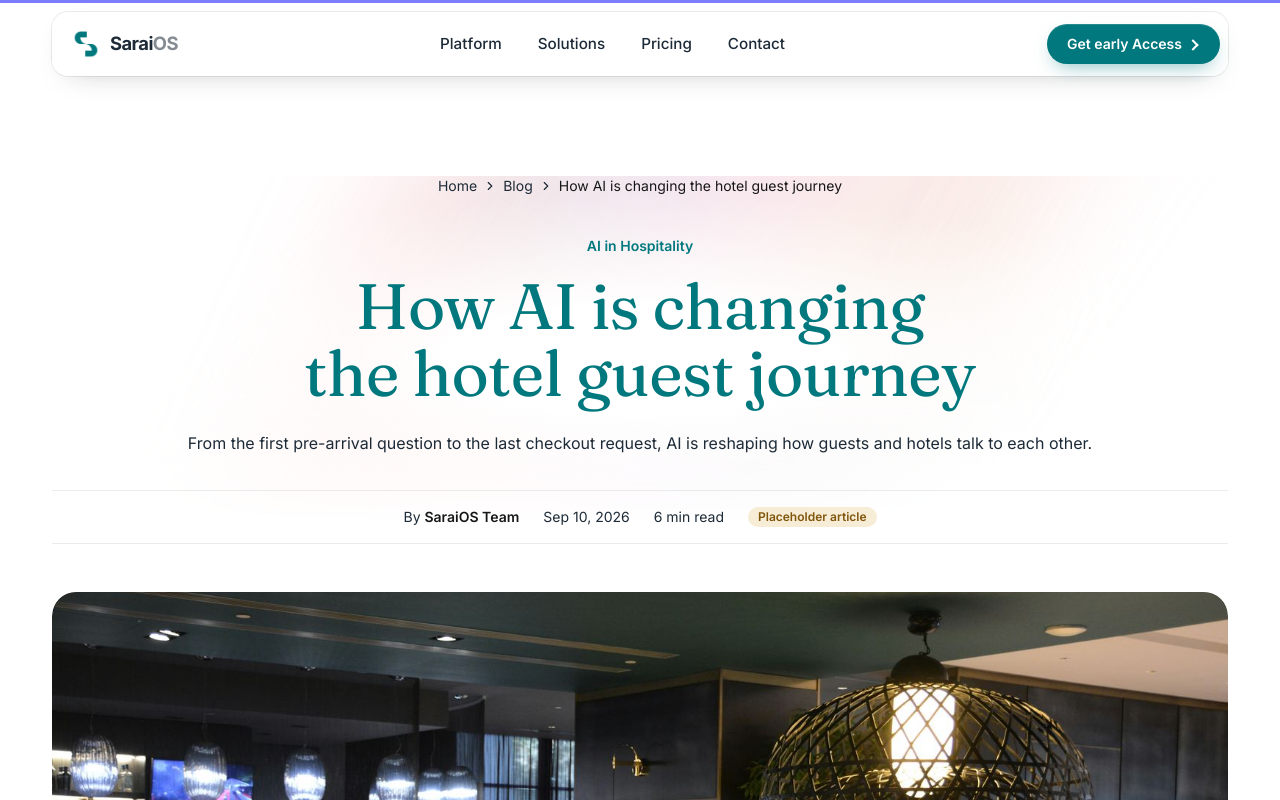
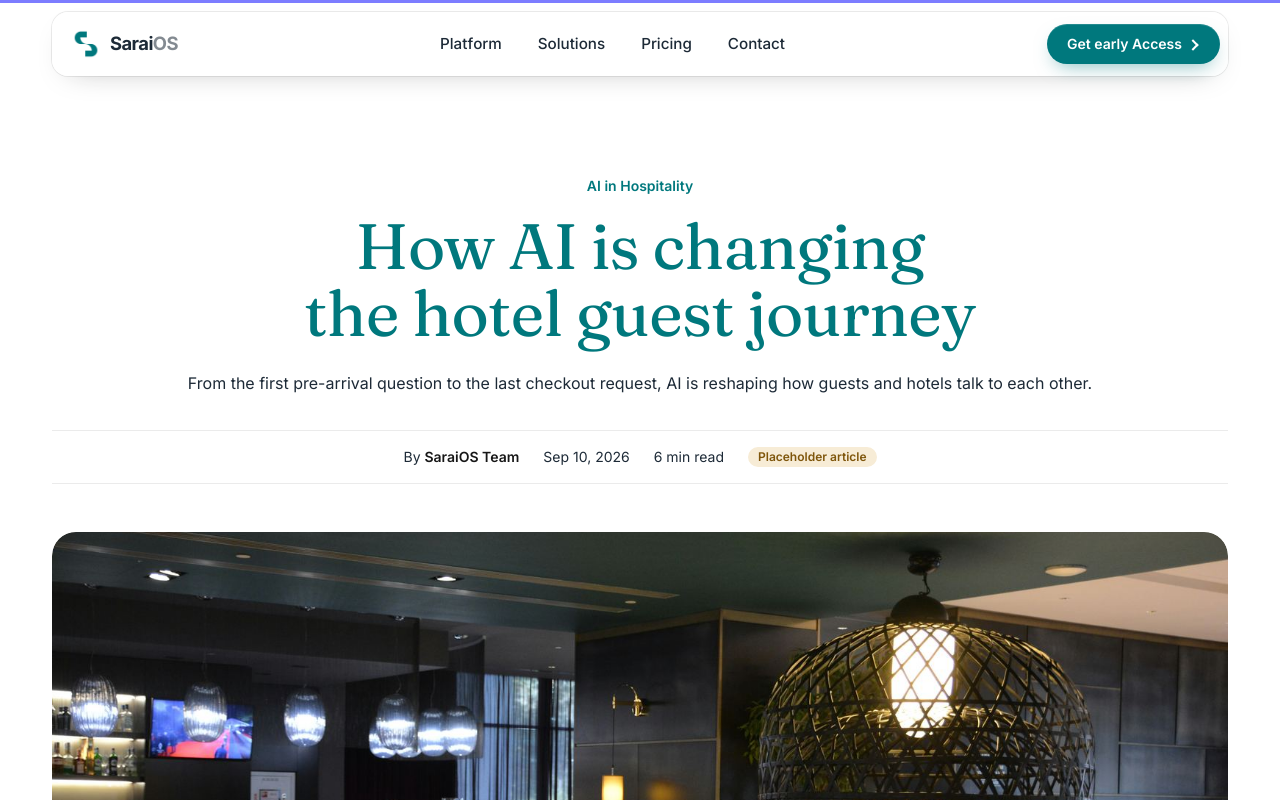
Before and after one commit to abdulrhhkahn/SaraiOS, a Next.js app: page /blog/how-ai-is-changing-the-hotel-guest-journey in a window 1280 px wide. Shown: the top 800 px of the page. Built offline with nearby package versions, Linux system fonts and the light colour scheme; no server answers.

Commit message:
Add files via upload

```diff
--- a/app/blog/[slug]/page.tsx
+++ b/app/blog/[slug]/page.tsx
@@ -1,12 +1,9 @@
-import Link from "next/link";
 import { notFound } from "next/navigation";
-import { ChevronRight } from "lucide-react";
 import { formatDate, getAllPosts, getPost, getRelatedPosts } from "@/lib/blog";
 import { absoluteUrl, siteConfig } from "@/lib/siteConfig";
 import { publicFileExists } from "@/lib/screenshots.server";
 import { breadcrumbJsonLd, pageMetadata } from "@/lib/seo";
 import { ButtonLink, Container } from "@/components/ui/primitives";
-import { BannerGlow } from "@/components/ui/BannerGlow";
 import { Reveal, RevealItem, Stagger } from "@/components/animations/Reveal";
 import { reveal } from "@/components/animations/variants";
 import { JsonLd } from "@/components/layout/JsonLd";
@@ -67,34 +64,10 @@ export default async function BlogPostPage(props: PageProps<"/blog/[slug]">) {
         ]}
       />
       <article className="pt-36 sm:pt-44">
-        <div className="relative isolate overflow-hidden">
-          <BannerGlow />
+        <div>
           <Container className="max-w-[880px]">
-            <nav aria-label="Breadcrumb" className="flex justify-center">
-              <ol className="flex flex-wrap items-center justify-center gap-1.5 text-sm text-stone">
-                <li>
-                  <Link href="/" className="hover:text-ink">
-                    Home
-                  </Link>
-                </li>
-                <li aria-hidden>
-                  <ChevronRight className="size-3.5" />
-                </li>
-                <li>
-                  <Link href="/blog" className="hover:text-ink">
-                    Blog
-                  </Link>
-                </li>
-                <li aria-hidden>
-                  <ChevronRight className="size-3.5" />
-                </li>
-                <li aria-current="page" className="max-w-[40ch] truncate text-ink">
-                  {post.title}
-                </li>
-              </ol>
-            </nav>
             <Reveal className="text-center">
-              <p className="mt-10 text-sm font-semibold text-cta">{post.category}</p>
+              <p className="text-sm font-semibold text-cta">{post.category}</p>
               <h1 className="mt-4 heading-hero text-balance">{post.title}</h1>
               <p className="mt-6 lead text-stone">{post.excerpt}</p>
               <div className="mt-8 flex flex-wrap items-center justify-center gap-x-6 gap-y-2 border-y border-line py-4 text-sm">
```
